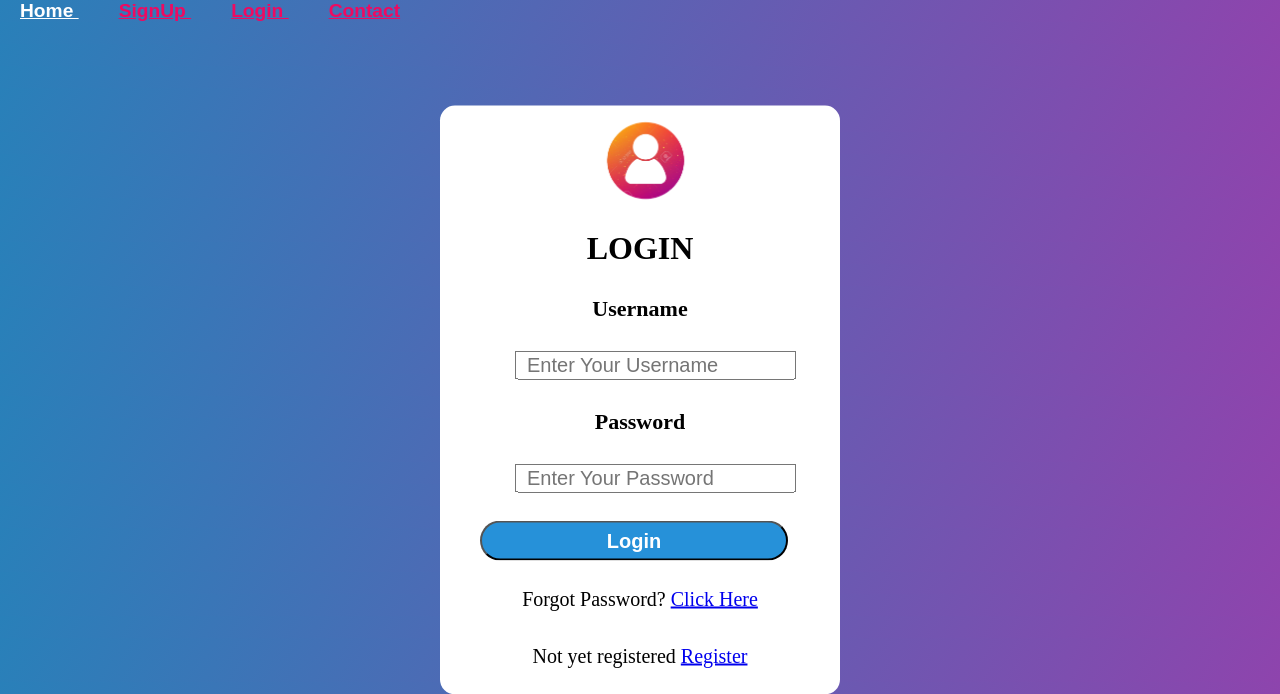
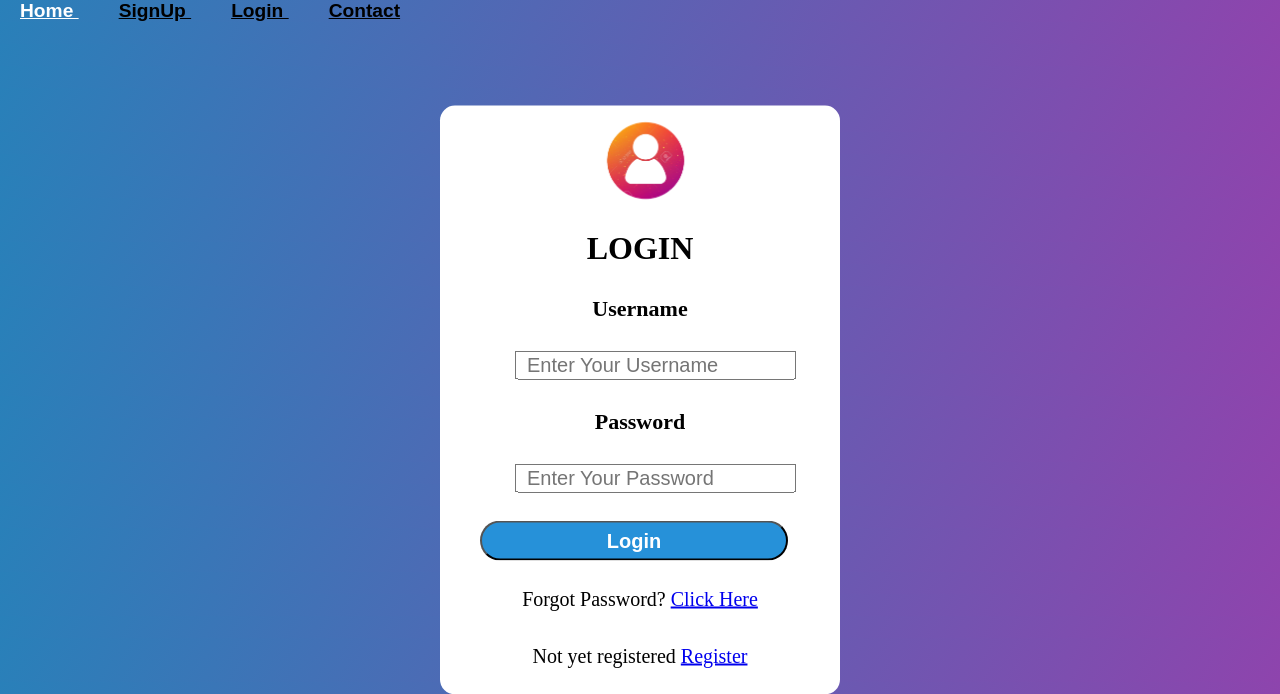
Before and after one commit to 2003deepak/quiz, a PHP site: page /login.php in a window 1280 px wide. Shown: the top 694 px of the page. Run offline with PHP 8.4, Linux system fonts and the light colour scheme.

Commit message:
Update login.css

```diff
--- a/login.css
+++ b/login.css
@@ -10,7 +10,7 @@ body{
     margin: 0px;
 }
 .Navigation{
-    color:rgb(238, 10, 97);
+    color:black;
     padding: 20px;
     font-size: larger;
 
```
